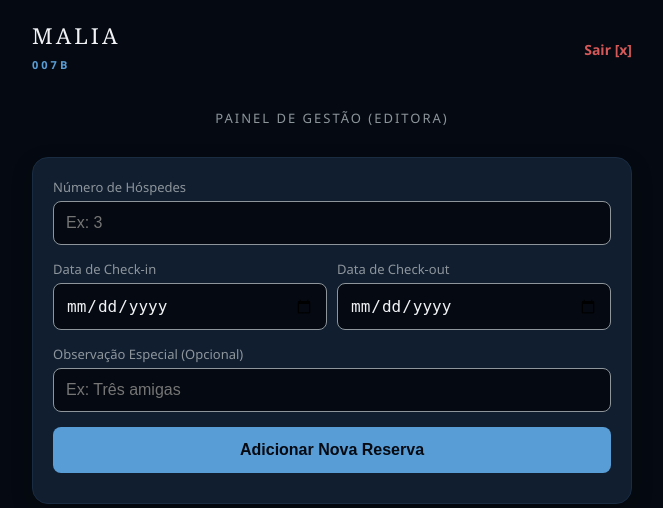
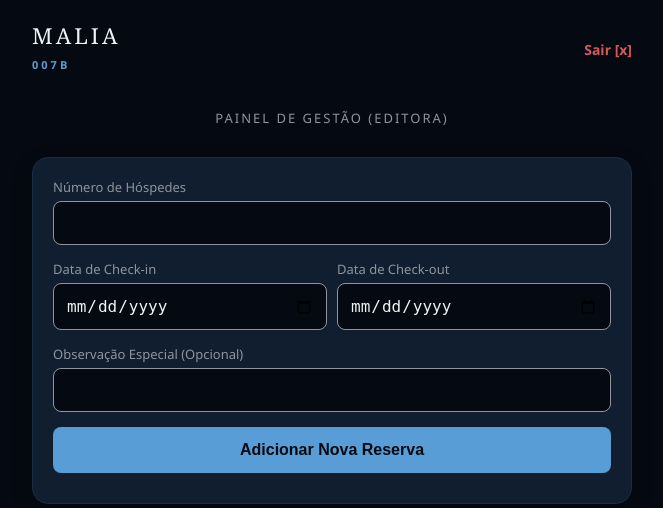
Before and after one commit to viniciustorquato19-spec/malia_limpeza, a Flask app: page / in a window 1280 px wide. Shown: the top 508 px of the page, without its empty margins (308-971 px from the left). Run offline with Flask 3, Linux system fonts and the light colour scheme; the visitor is signed in with stand-in values (Sample User, id 1).

Commit message:
Remove placeholders from input fields in admin form

```diff
--- a/templates/index.html
+++ b/templates/index.html
@@ -91,7 +91,7 @@
             <form action="/add" method="POST" class="admin-form">
                 <div class="form-group">
                     <label>Número de Hóspedes</label>
-                    <input type="number" name="guests" inputmode="numeric" pattern="[0-9]*" required placeholder="Ex: 3">
+                    <input type="number" name="guests" inputmode="numeric" pattern="[0-9]*" required>
                 </div>
 
                 <div style="display: flex; gap: 10px;">
@@ -107,7 +107,7 @@
 
                 <div class="form-group">
                     <label>Observação Especial (Opcional)</label>
-                    <input type="text" name="observation" placeholder="Ex: Três amigas">
+                    <input type="text" name="observation">
                 </div>
                 <button type="submit" class="btn-main">Adicionar Nova Reserva</button>
             </form>
```
